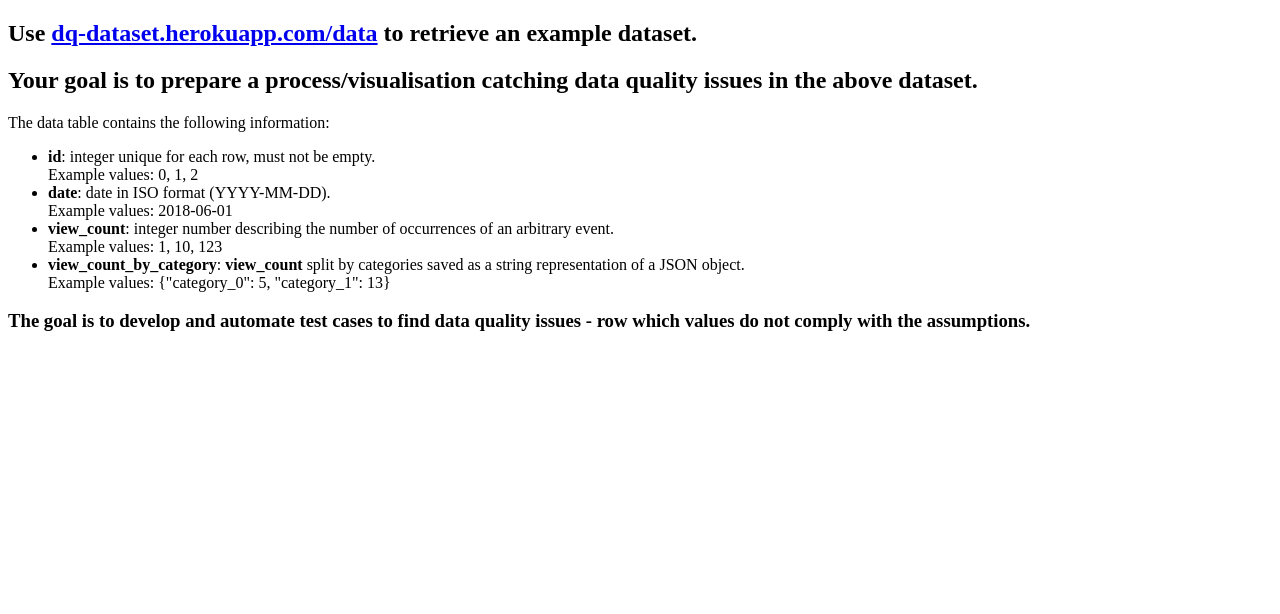
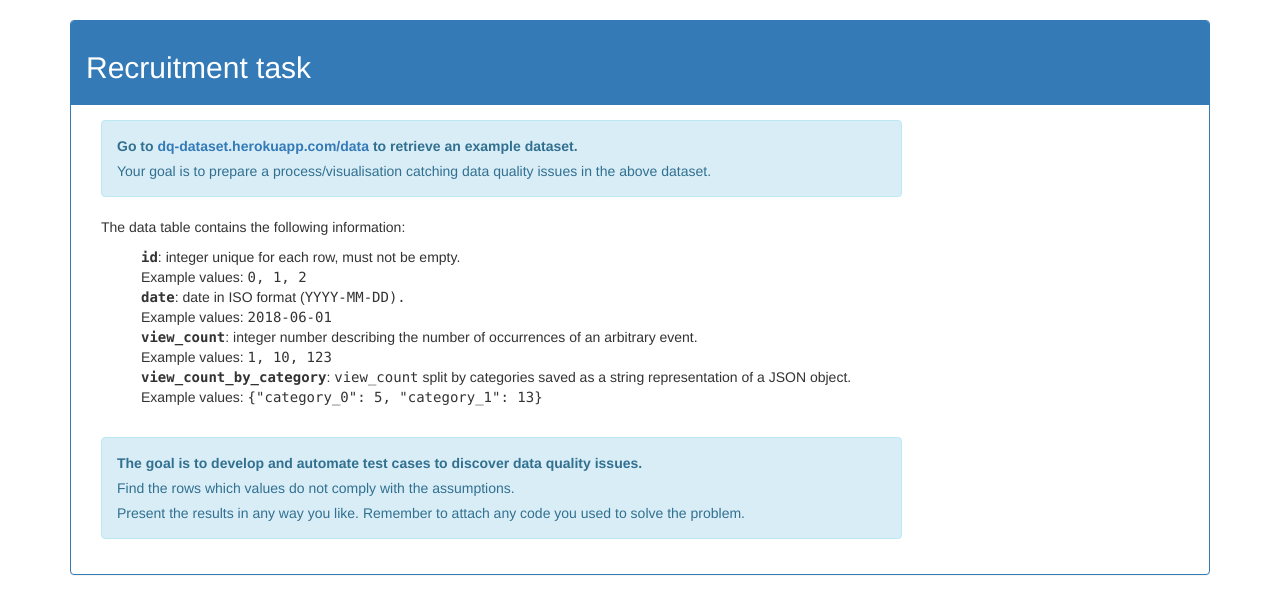
Before and after one commit to grzegorzme/data_quality_dataset_generator, a Flask app: page / in a window 1280 px wide. Shown: the top 614 px of the page. Run offline with Flask 2, Linux system fonts and the light colour scheme; some libraries are stand-ins or nearby versions.

Commit message:
applied bootstrap to template

```diff
--- a/templates/main.html
+++ b/templates/main.html
@@ -2,28 +2,54 @@
 <html lang="en">
 <head>
     <meta charset="UTF-8">
-    <title>Dataset description</title>
+    <link rel="stylesheet" href="//maxcdn.bootstrapcdn.com/bootstrap/3.3.7/css/bootstrap.min.css"/>
+    <title>Recruitment task</title>
 </head>
 <body>
-<h2>Use <a href="/data">dq-dataset.herokuapp.com/data</a> to retrieve an example dataset.</h2>
-<h2>Your goal is to prepare a process/visualisation catching data quality issues in the above dataset.</h2>
 
-<p>The data table contains the following information:
+<div class="container" style="padding-top: 20px;">
+    <div class="panel panel-primary">
+        <div class="panel-heading">
+            <h2>Recruitment task</h2>
+        </div>
+        <div class="panel-body">
+            <div class="col-md-9">
+                <div class="alert alert-info" role="alert">
+                    <p><strong>Go to <a href="/data">dq-dataset.herokuapp.com/data</a> to retrieve an example dataset.
+                    </strong>
+                    <p>Your goal is to prepare a process/visualisation catching data quality issues in the above
+                        dataset.
+                </div>
+                <p>The data table contains the following information:
 
-<ul>
-    <li><b>id</b>: integer unique for each row, must not be empty.<br>
-        Example values: 0, 1, 2</li>
-    <li><b>date</b>: date in ISO format (YYYY-MM-DD).<br>
-        Example values: 2018-06-01</li>
-    <li><b>view_count</b>: integer number describing the number of occurrences of an arbitrary event.<br>
-        Example values: 1, 10, 123</li>
-    <li><b>view_count_by_category</b>: <b>view_count</b> split by categories saved as a string representation of a JSON object.<br>
-        Example values: {"category_0": 5, "category_1": 13}</li>
-</ul>
-<h3>
-The goal is to develop and automate test cases to find
-data quality issues - row which values do not comply with the assumptions.</h3>
+                <ul style="list-style-type: none; padding-bottom: 20px;">
+                    <li><strong><samp>id</samp></strong>: integer unique for each row, must not be empty.<br>
+                        Example values: <samp>0, 1, 2</samp></li>
+                    <li><strong><samp>date</samp></strong>: date in ISO format (<samp>YYYY-MM-DD).</samp><br>
+                        Example values: <samp>2018-06-01</samp></li>
+                    <li><strong><samp>view_count</samp></strong>: integer number describing the number of occurrences of
+                        an arbitrary event.<br>
+                        Example values: <samp>1, 10, 123</samp></li>
+                    <li><strong><samp>view_count_by_category</samp></strong>: <samp>view_count</samp> split by
+                        categories saved as a string representation of a JSON object.<br>
+                        Example values: <samp>{"category_0": 5, "category_1": 13}</samp></li>
+                </ul>
 
 
+                <div class="alert alert-info" role="alert">
+                    <p><strong>The goal is to develop and automate test cases to discover
+                        data quality issues.</strong>
+                    <p> Find the rows which values do not comply with the assumptions.
+                    <p>
+                        Present the results in any way you like. Remember to attach any code you used to solve the
+                        problem.
+
+                </div>
+            </div>
+        </div>
+    </div>
+
+
+</div>
 </body>
 </html>
```
